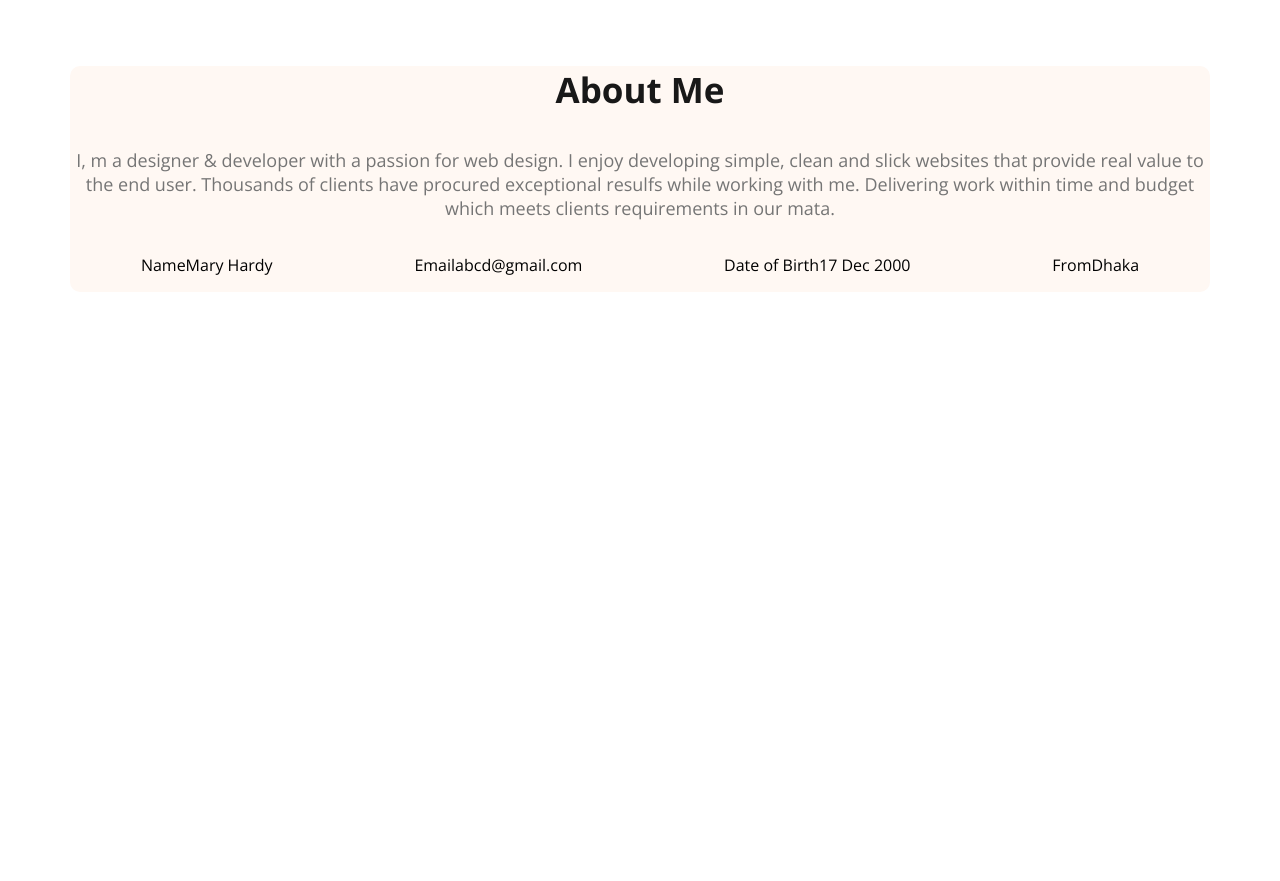
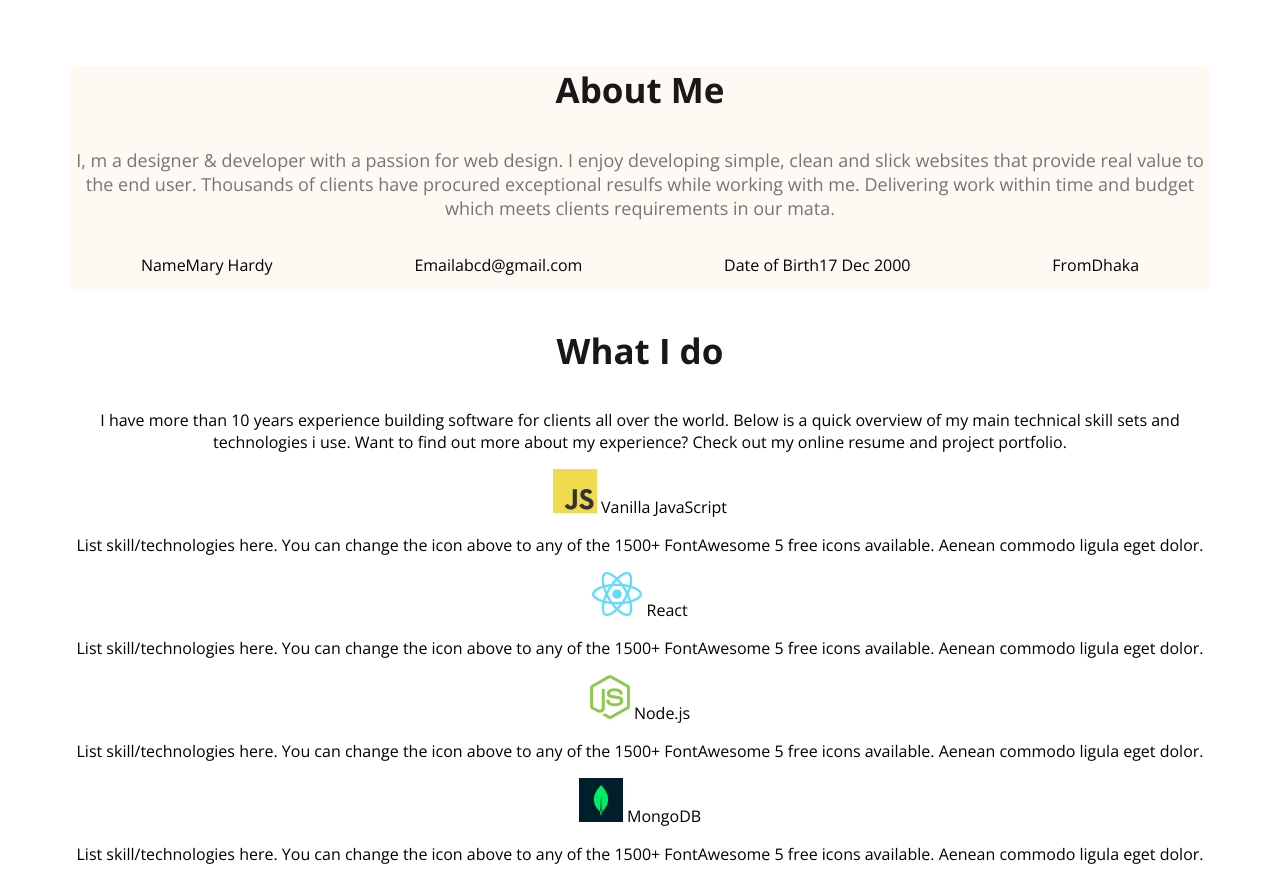
Before and after one commit to redwanshahriarshubho/web_developer_portfolio, a plain HTML site: page index.html in a window 1280 px wide. Shown: the part 894-1775 px from the top of the page. Before the commit the page ends 1194 px from the top, so only its background shows below. Drawn offline with nearby package versions, Linux system fonts and the light colour scheme.

Commit message:
added new code

```diff
--- a/Styles/portfolio.css
+++ b/Styles/portfolio.css
@@ -23,6 +23,11 @@
   font-weight: bold;
   color: #181818;
 
+}
+
+.text-center{
+
+  text-align: center;
 }
 
 /*bg=background*/
@@ -133,9 +138,13 @@ width: 580px;
 
 
 .about-items{
+
   display: flex;
   justify-content: space-around;
 }
+
+
+
 
 .item-description{
 
@@ -150,3 +159,11 @@ main{
   text-align: center;
   margin-top: 130px;
 }
+
+/*skills section styles */
+
+.skills-container{
+
+  display: flex;
+
+}
--- a/index.html
+++ b/index.html
@@ -68,6 +68,42 @@
 
          </div>
         </section>
+        <!--What I do section start-->
+        <section class="skills">
+
+
+            <h3 class="section-title text-center">What I do</h3>
+            <p class="description text-center">I have more than 10 years experience building software for clients all over the world. Below is a quick overview of my main technical skill sets and technologies i use. Want to find out more about my experience? Check out my online resume and project portfolio.</p>
+            <div class="skills-container"></div>
+            <!--.skill*4>img+skill-title+p.skill-description-->
+            <div class="skill">
+                <img src="images/icons/js.png" alt="">
+                <skill-title>Vanilla JavaScript</skill-title>
+                <p class="skill-description">List skill/technologies here. You can change the icon above to any of the 1500+ FontAwesome 5 free icons available. Aenean commodo ligula eget dolor.</p>
+            </div>
+            <div class="skill">
+                <img src="images/icons/react.png" alt="">
+                <skill-title>React</skill-title>
+                <p class="skill-description">List skill/technologies here. You can change the icon above to any of the 1500+ FontAwesome 5 free icons available. Aenean commodo ligula eget dolor.</p>
+            </div>
+            <div class="skill">
+                <img src="images/icons/nodejs.png" alt="">
+                <skill-title>Node.js</skill-title>
+                <p class="skill-description">List skill/technologies here. You can change the icon above to any of the 1500+ FontAwesome 5 free icons available. Aenean commodo ligula eget dolor.</p>
+            </div>
+            <div class="skill">
+                <img src="images/icons/mongo.png" alt="">
+                <skill-title>MongoDB</skill-title>
+                <p class="skill-description">List skill/technologies here. You can change the icon above to any of the 1500+ FontAwesome 5 free icons available. Aenean commodo ligula eget dolor.</p>
+            </div>
+
+
+
+
+
+
+
+        </section>
 
     </main>
     <footer>
```
